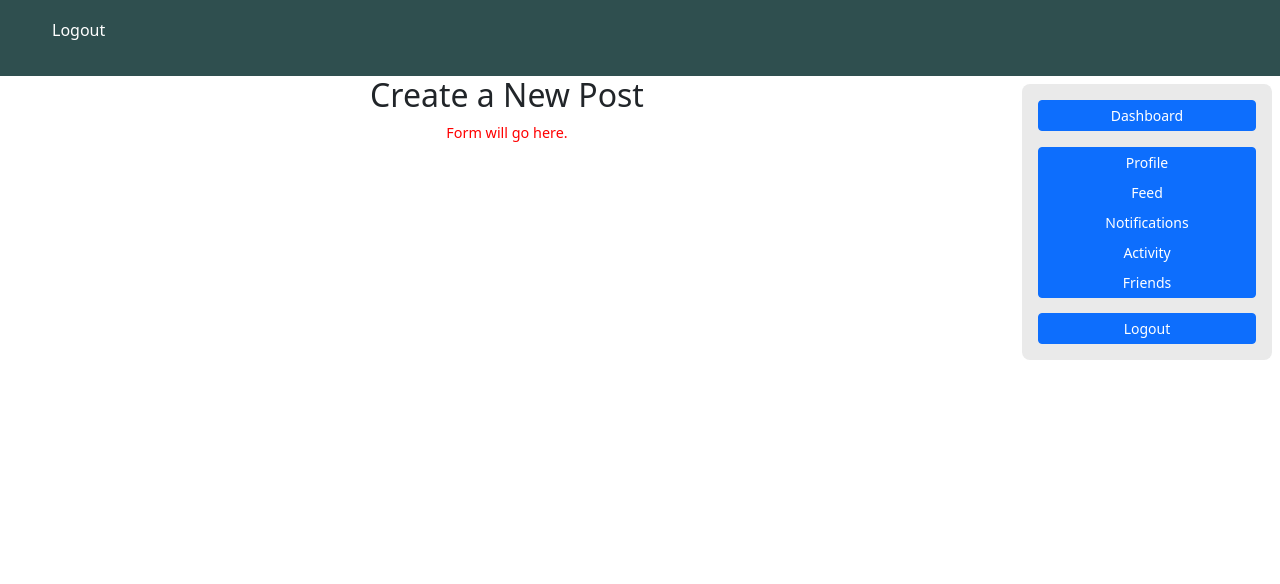
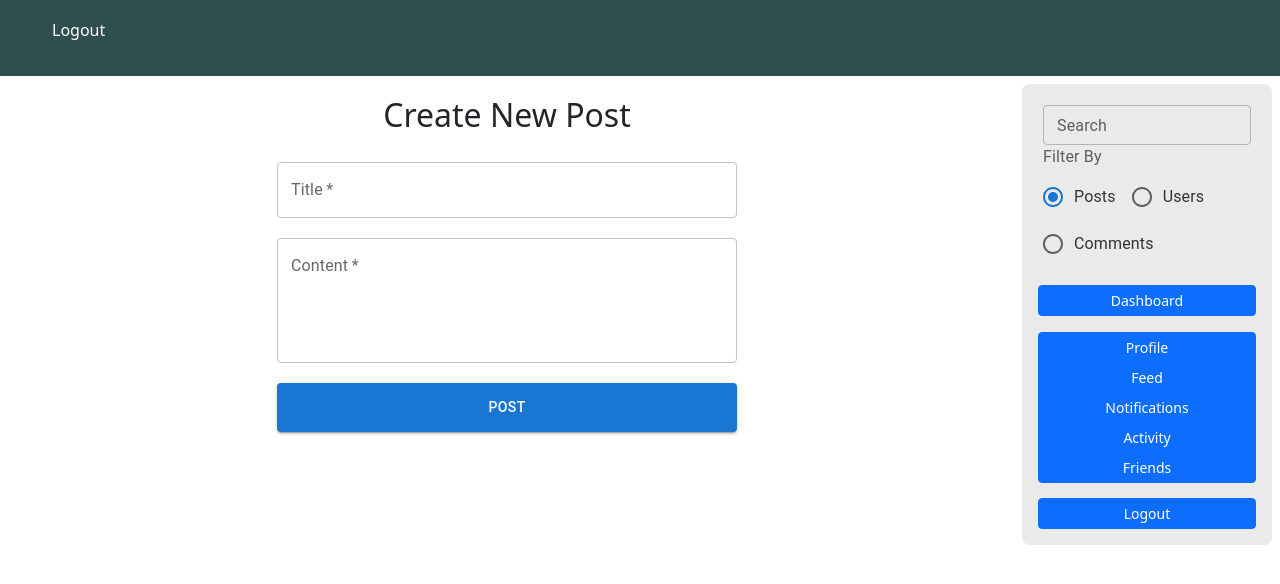
Before and after one commit to locedu/spacecamp, a React (Vite) app: page /dashboard/posts/new in a window 1280 px wide. Shown: the top 584 px of the page. Built offline with nearby package versions, Linux system fonts and the light colour scheme; sample sign-in values are in the browser's storage.

Commit message:
new post (NewPost) minimal

```diff
--- a/src/components/Post.jsx
+++ b/src/components/Post.jsx
@@ -3,7 +3,10 @@ import { Link } from 'react-router-dom';
 import '../styles/post.css'; // Separate styles for posts
 
 function Post({ post }) {
-  const formatDate = (date) => new Date(date).toLocaleDateString();
+  const formatDate = (date) => {
+    const newDate = new Date(date);
+    return newDate.toLocaleDateString() + " " + newDate.toLocaleTimeString([], { hour: '2-digit', minute: '2-digit' });
+  };
 
   return (
     <div className="post">
--- /dev/null
+++ b/src/components/Search.jsx
@@ -0,0 +1,44 @@
+import React, { useState } from "react";
+import { TextField, FormControl, FormLabel, RadioGroup, FormControlLabel, Radio } from "@mui/material"; // ✅ Import MUI components
+import "../styles/search.css";
+
+function Search({ onSearch }) {
+  const [query, setQuery] = useState("");
+  const [filter, setFilter] = useState("posts"); // Default: Posts
+
+  const handleQueryChange = (e) => {
+    setQuery(e.target.value);
+    onSearch(e.target.value, filter);
+  };
+
+  const handleFilterChange = (e) => {
+    setFilter(e.target.value);
+    onSearch(query, e.target.value);
+  };
+
+  return (
+    <div className="search-container">
+      {/* ✅ MUI Floating Label TextField */}
+      <TextField
+        label="Search"
+        variant="outlined"
+        size="small"
+        fullWidth
+        value={query}
+        onChange={handleQueryChange}
+      />
+
+      {/* ✅ MUI Radio Button Group for Filters */}
+      <FormControl component="fieldset" className="search-filters">
+        <FormLabel component="legend">Filter By</FormLabel>
+        <RadioGroup row value={filter} onChange={handleFilterChange}>
+          <FormControlLabel value="posts" control={<Radio />} label="Posts" />
+          <FormControlLabel value="users" control={<Radio />} label="Users" />
+          <FormControlLabel value="comments" control={<Radio />} label="Comments" />
+        </RadioGroup>
+      </FormControl>
+    </div>
+  );
+}
+
+export default Search;
--- a/src/components/Sidebar.jsx
+++ b/src/components/Sidebar.jsx
@@ -1,87 +1,48 @@
-// src/components/Sidebar.jsx
-import React from "react";
+import React, { useState } from "react";
 import { useDispatch } from "react-redux";
 import { Link, useNavigate } from "react-router-dom";
-import { Button, ButtonGroup } from "react-bootstrap"; // React Bootstrap import
-import "../styles/sidebar.css"; // Import the updated CSS
+import { Button, ButtonGroup } from "react-bootstrap";
+import Search from "./Search"; // Import Search component
+import "../styles/sidebar.css";
 
 function Sidebar() {
   const dispatch = useDispatch();
   const navigate = useNavigate();
+  const [searchQuery, setSearchQuery] = useState(""); // State for search
 
   const handleLogout = () => {
-    dispatch({ type: "auth/logout" }); // Dispatch the logout action to clear token from Redux
-    localStorage.removeItem("token"); // Optionally remove the token from localStorage
-    navigate("/login"); // Redirect to the login page
+    dispatch({ type: "auth/logout" });
+    localStorage.removeItem("token");
+    navigate("/login");
   };
 
   return (
     <div className="sidebar">
-      <Button
-        as={Link}
-        to="/dashboard"
-        variant="primary"
-        size="sm"
-        className="sidebar-button mb-3"
-      >
+      <Search onSearch={setSearchQuery} /> {/* ✅ Add Search Component */}
+
+      <Button as={Link} to="/dashboard" variant="primary" size="sm" className="sidebar-button mb-3">
         Dashboard
       </Button>
-      {/* React Bootstrap ButtonGroup for main buttons */}
+
       <ButtonGroup vertical className="w-100">
-        <Button
-          as={Link}
-          to="profile"
-          variant="primary"
-          size="sm"
-          className="sidebar-button"
-        >
+        <Button as={Link} to="profile" variant="primary" size="sm" className="sidebar-button">
           Profile
         </Button>
-        <Button
-          as={Link}
-          to="feed"
-          variant="primary"
-          size="sm"
-          className="sidebar-button"
-        >
+        <Button as={Link} to="posts" variant="primary" size="sm" className="sidebar-button">
           Feed
         </Button>
-        <Button
-          as={Link}
-          to="notifications"
-          variant="primary"
-          size="sm"
-          className="sidebar-button"
-        >
+        <Button as={Link} to="notifications" variant="primary" size="sm" className="sidebar-button">
           Notifications
         </Button>
-        <Button
-          as={Link}
-          to="activity"
-          variant="primary"
-          size="sm"
-          className="sidebar-button"
-        >
+        <Button as={Link} to="activity" variant="primary" size="sm" className="sidebar-button">
           Activity
         </Button>
-        <Button
-          as={Link}
-          to="friends"
-          variant="primary"
-          size="sm"
-          className="sidebar-button"
-        >
+        <Button as={Link} to="friends" variant="primary" size="sm" className="sidebar-button">
           Friends
         </Button>
       </ButtonGroup>
 
-      {/* Logout button below the ButtonGroup */}
-      <Button
-        variant="primary"
-        size="sm"
-        className="sidebar-button logout-button"
-        onClick={handleLogout}
-      >
+      <Button variant="primary" size="sm" className="sidebar-button logout-button" onClick={handleLogout}>
         Logout
       </Button>
     </div>
--- a/src/styles/feed.css
+++ b/src/styles/feed.css
@@ -92,3 +92,10 @@
     background-color: #0056b3;
     transform: scale(1.05);
 }
+
+.feed-label {
+    font-size: 0.9em;
+    font-weight: bold;
+    color: #666;
+    margin-bottom: 10px;
+}
--- /dev/null
+++ b/src/styles/newPost.css
@@ -0,0 +1,14 @@
+.new-post-container {
+    max-width: 500px;
+    margin: 20px auto;
+    padding: 20px;
+    background: #fff;
+    border-radius: 8px;
+    box-shadow: 0px 0px 10px rgba(0, 0, 0, 0.1);
+}
+
+.new-post-container h2 {
+    margin-bottom: 15px;
+    font-size: 1.5em;
+    color: #333;
+}
--- /dev/null
+++ b/src/styles/search.css
@@ -0,0 +1,8 @@
+.search-container {
+    margin-bottom: 10px;
+    padding: 5px;
+}
+
+.search-filters {
+    margin-top: 10px;
+}
--- a/src/views/Login.jsx
+++ b/src/views/Login.jsx
@@ -1,21 +1,24 @@
 // src/views/Login.jsx
 import { useState } from 'react';
 import { useNavigate } from 'react-router-dom';
-import { useLoginMutation } from '../features/auth/authAPI';  // Import login mutation hook
-import { TextField, Button, CircularProgress, Box } from '@mui/material';  // MUI components
-import '../styles/login.css';  // Import login form styling
+import { useLoginMutation } from '../features/auth/authAPI';
+import { TextField, Button, CircularProgress, Box } from '@mui/material';
+import '../styles/login.css';
 
 function Login() {
   const [email, setEmail] = useState('');
   const [password, setPassword] = useState('');
-  const [login, { isLoading, error }] = useLoginMutation();  // RTK Query hook for login mutation
+  const [login, { isLoading, error }] = useLoginMutation();
   const navigate = useNavigate();
 
   const handleLogin = async (e) => {
     e.preventDefault();
     try {
-      // Send POST request with email and password using RTK Query
-      const response = await login({ email, password }).unwrap();
+      // Convert email to lowercase before sending
+      const formattedEmail = email.trim().toLowerCase();
+
+      // Send POST request with formatted email and password
+      const response = await login({ email: formattedEmail, password }).unwrap();
 
       // Save the token to localStorage and update the Redux store
       localStorage.setItem('token', response.token);
@@ -51,7 +54,7 @@ function Login() {
         fullWidth
         required
         value={email}
-        onChange={(e) => setEmail(e.target.value)}
+        onChange={(e) => setEmail(e.target.value.trim().toLowerCase())} // ✅ Auto-lowercase input
       />
 
       <TextField
--- a/src/views/NewPost.jsx
+++ b/src/views/NewPost.jsx
@@ -1,11 +1,77 @@
-import React from 'react';
+import React, { useState } from "react";
+import { useNavigate } from "react-router-dom";
+import { useCreatePostMutation } from "../features/posts/postsAPI"; // RTK Query
+import { TextField, Button, CircularProgress, Box } from "@mui/material";
+import "../styles/newPost.css";
 
 function NewPost() {
+  const [title, setTitle] = useState("");
+  const [content, setContent] = useState("");
+  const [createPost, { isLoading, error }] = useCreatePostMutation();
+  const navigate = useNavigate();
+
+  const handleSubmit = async (e) => {
+    e.preventDefault();
+    try {
+      await createPost({ title, content }).unwrap();
+      navigate("/dashboard/posts"); // ✅ Redirect to post list after success
+    } catch (err) {
+      console.error("Post creation failed:", err);
+    }
+  };
+
   return (
-    <div>
-      <h2>Create a New Post</h2>
-      <p>Form will go here.</p>
-    </div>
+    <Box
+      component="form"
+      onSubmit={handleSubmit}
+      sx={{
+        backgroundColor: "#fff",
+        padding: "20px",
+        borderRadius: "8px",
+        maxWidth: 500,
+        margin: "0 auto",
+        display: "flex",
+        flexDirection: "column",
+        gap: "20px",
+      }}
+    >
+      <h2>Create New Post</h2>
+
+      <TextField
+        label="Title"
+        variant="outlined"
+        fullWidth
+        required
+        value={title}
+        onChange={(e) => setTitle(e.target.value)}
+      />
+
+      <TextField
+        label="Content"
+        variant="outlined"
+        fullWidth
+        required
+        multiline
+        rows={4}
+        value={content}
+        onChange={(e) => setContent(e.target.value)}
+      />
+
+      <Button
+        type="submit"
+        variant="contained"
+        color="primary"
+        fullWidth
+        disabled={isLoading}
+        sx={{
+          padding: "12px",
+        }}
+      >
+        {isLoading ? <CircularProgress size={24} color="inherit" /> : "Post"}
+      </Button>
+
+      {error && <p style={{ color: "red", textAlign: "center" }}>{error.message}</p>}
+    </Box>
   );
 }
 
--- a/src/views/Register.jsx
+++ b/src/views/Register.jsx
@@ -1,32 +1,34 @@
 // src/views/Register.jsx
 import { useState } from 'react';
 import { useNavigate } from 'react-router-dom';
-import { useRegisterMutation } from '../features/auth/authAPI';  // Import the register mutation hook
-import { TextField, Button, CircularProgress, Box } from '@mui/material';  // MUI components
-import '../styles/register.css';  // Import register form styling
+import { useRegisterMutation } from '../features/auth/authAPI';
+import { TextField, Button, CircularProgress, Box } from '@mui/material';
+import '../styles/register.css';
 
 function Register() {
   const [email, setEmail] = useState('');
   const [password, setPassword] = useState('');
   const [username, setUsername] = useState('');
-  const [name, setName] = useState('');  // Optional field
-  const [register, { isLoading, error }] = useRegisterMutation();  // RTK Query hook for registration
+  const [name, setName] = useState('');
+  const [register, { isLoading, error }] = useRegisterMutation();
   const navigate = useNavigate();
 
   const handleRegister = async (e) => {
     e.preventDefault();
     try {
-      // Send POST request to backend using RTK Query
+      // Convert email to lowercase before sending
+      const formattedEmail = email.trim().toLowerCase();
+
+      // Send POST request to backend
       const response = await register({
-        email,
+        email: formattedEmail,
         password,
         username,
         name,
       }).unwrap();
 
-      // If registration is successful, navigate to login
       console.log('Registration successful:', response);
-      navigate('/login'); // Redirect to login after successful registration
+      navigate('/login');
     } catch (err) {
       console.error('Registration failed:', err);
       alert('Registration failed. Please check the details and try again.');
@@ -56,7 +58,7 @@ function Register() {
         fullWidth
         required
         value={email}
-        onChange={(e) => setEmail(e.target.value)}
+        onChange={(e) => setEmail(e.target.value.trim().toLowerCase())} // ✅ Auto-lowercase input
       />
 
       <TextField
```
Also changed, not shown: src/views/Feed.jsx (+9 -27 lines), src/views/ViewPost.jsx (+7 -1 lines).
